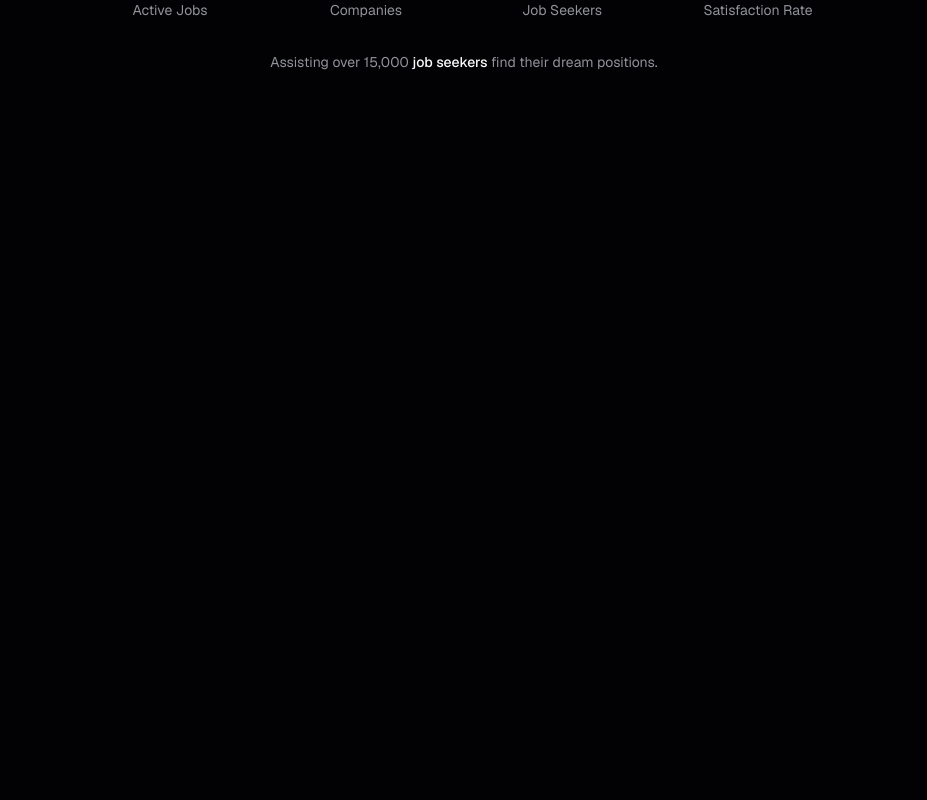
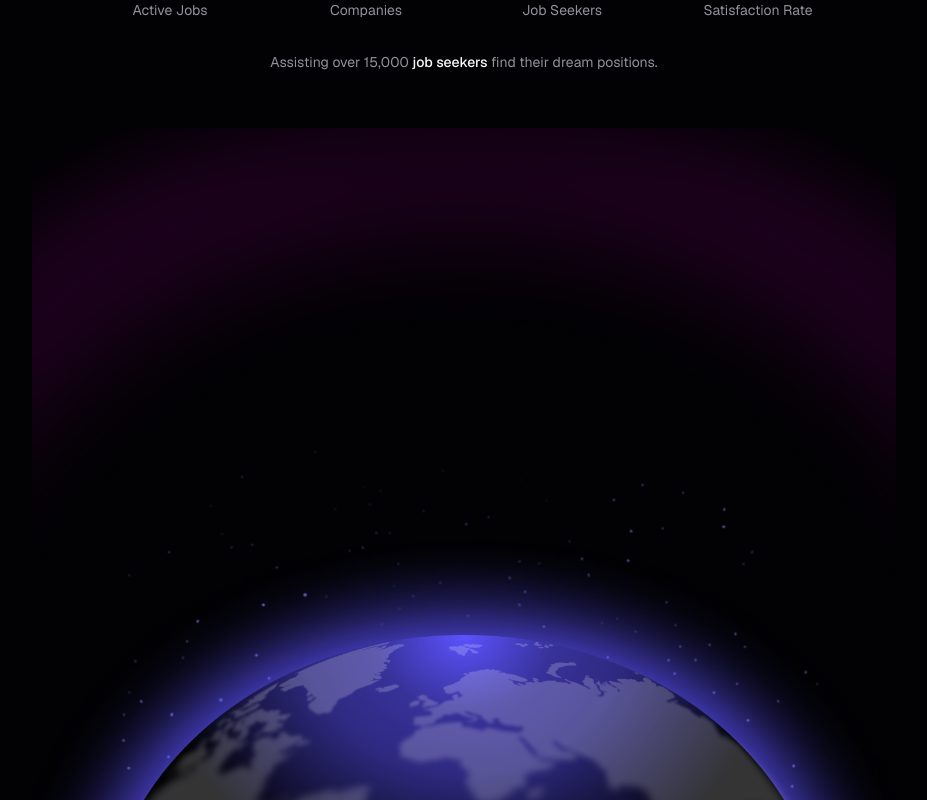
Before and after one commit to sagorhowlader1/hireloop-frontend, a Next.js app: page / in a window 1280 px wide. Shown: the part 640-1440 px from the top of the page, without its empty margins (176-1103 px from the left). Before the commit the page ends 857 px from the top, so only its background shows below. Built offline with nearby package versions, Linux system fonts and the light colour scheme.

Commit message:
refactor: render hero globe as css background image

```diff
--- a/components/site/hero.tsx
+++ b/components/site/hero.tsx
@@ -1,4 +1,3 @@
-import Image from "next/image"
 import Link from "next/link"
 import {
   BriefcaseIcon,
@@ -98,14 +97,17 @@ function HeroGlobe() {
       {/* soft brand glow behind the globe */}
       <div
         aria-hidden="true"
-        className="pointer-events-none absolute inset-x-8 top-1/3 bottom-1/4 -z-10 rounded-full bg-[radial-gradient(closest-side,oklch(0.55_0.2_305/35%),transparent_75%)] blur-2xl"
+        className="pointer-events-none absolute inset-x-0 top-1/3 -z-10 bg-[radial-gradient(closest-side,oklch(0.55_0.2_305/35%),transparent_75%)] blur-2xl"
       />
-      <Image
-        src={globe}
-        alt=""
-        preload
-        sizes="(min-width: 1024px) 896px, 100vw"
-        className="h-auto w-full"
+      {/* globe rendered as a css background-image */}
+      <div
+        aria-hidden="true"
+        role="presentation"
+        className="aspect-1440/1882 w-full [mask-image:radial-gradient(90%_70%_at_50%_62%,black_55%,transparent)] bg-center bg-no-repeat"
+        style={{
+          backgroundImage: `url("${globe.src}")`,
+          backgroundSize: "cover",
+        }}
       />
     </div>
   )
@@ -167,7 +169,7 @@ export function Hero() {
         </p>
       </div>
 
-      {/* <HeroGlobe  /> */}
+      <HeroGlobe />
 
       <div
         aria-hidden="true"
```
